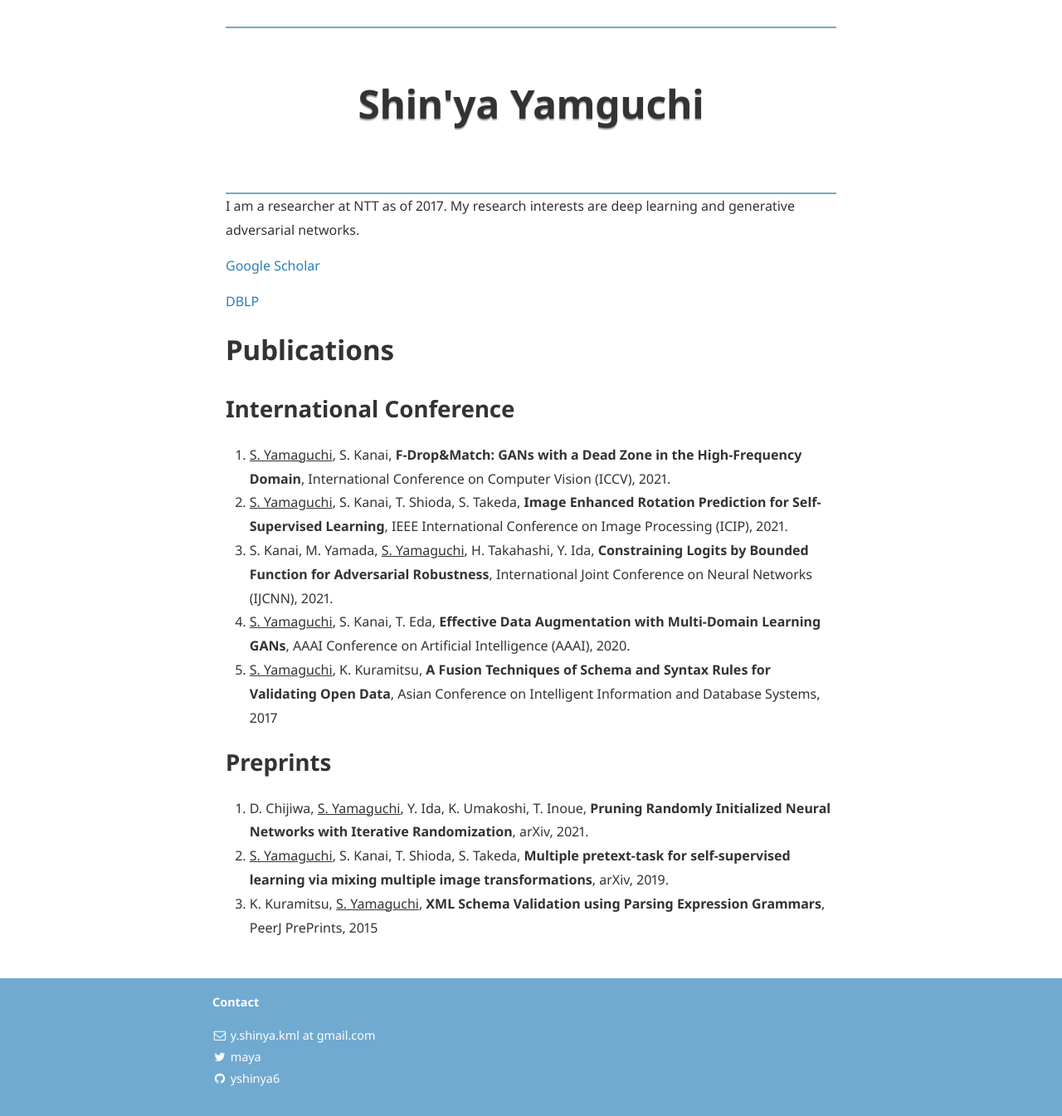
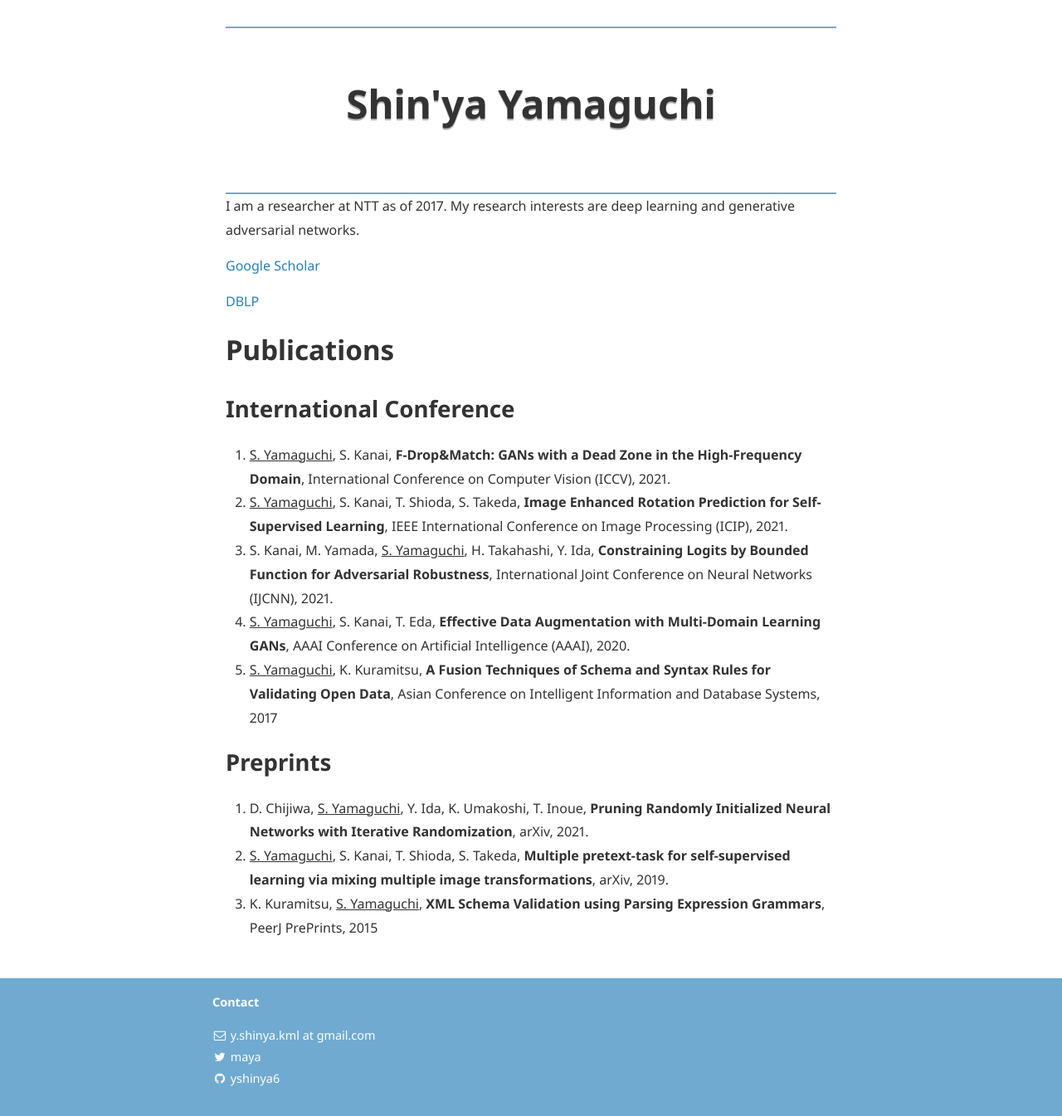
Before and after one commit to yshinya6/yshinya6.github.io, a Jekyll site: the page built from index.md, in a window 1280 px wide. Shown: the whole page at 83% size. Built offline with Jekyll 4.4.1, drawn with Linux system fonts in a browser that asks for light colours; nearby versions of some CDN libraries.

Commit message:
fix title

```diff
--- a/_config.yml
+++ b/_config.yml
@@ -8,7 +8,7 @@ exclude:
   - "/vendor/"
 
 # Site settings
-title: Shin'ya Yamguchi
+title: Shin'ya Yamaguchi
 email: y.shinya.kml at gmail.com
 name: Shin'ya Yamaguchi
 # Base URL of site (i.e. /blog). It should always start with a slash,
```
